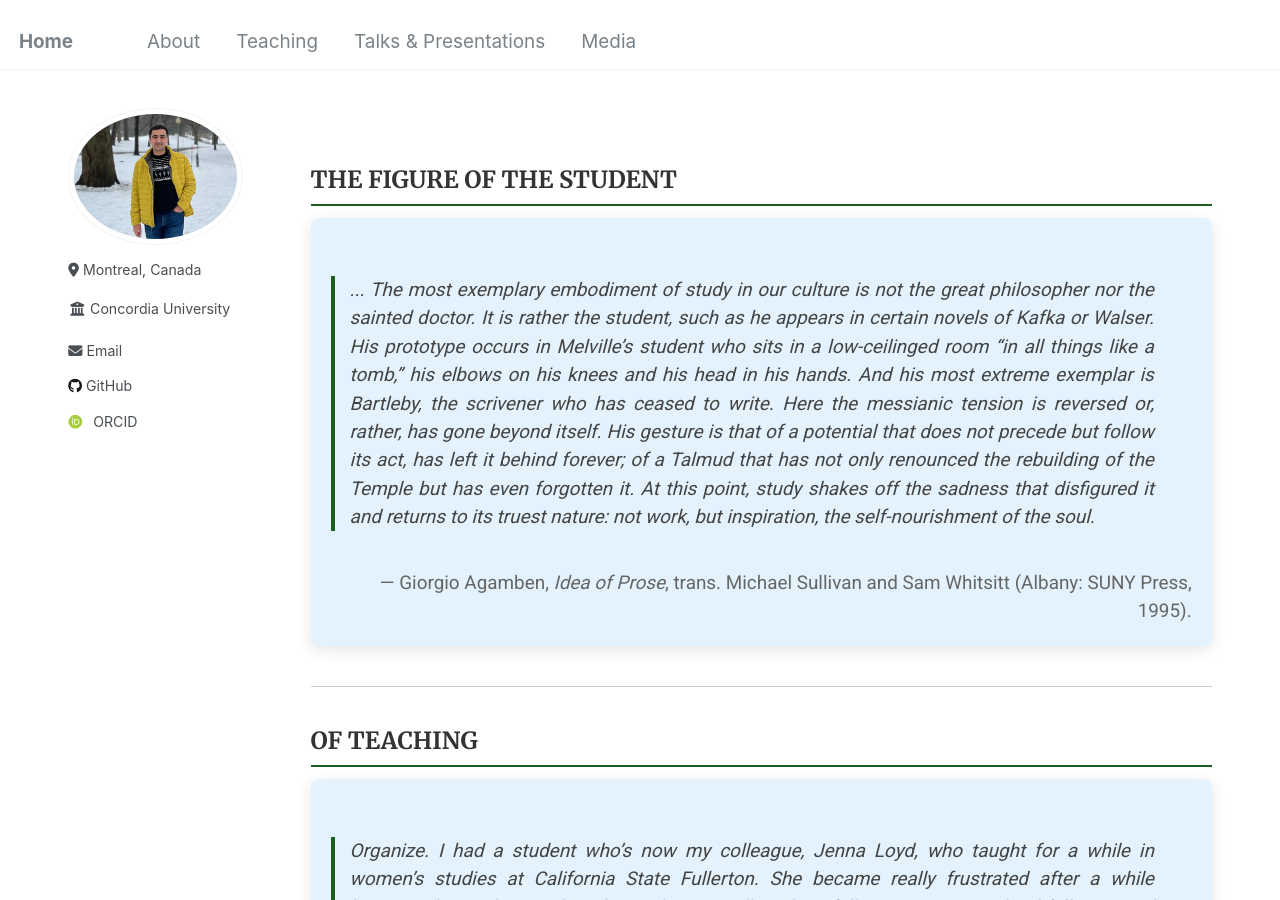
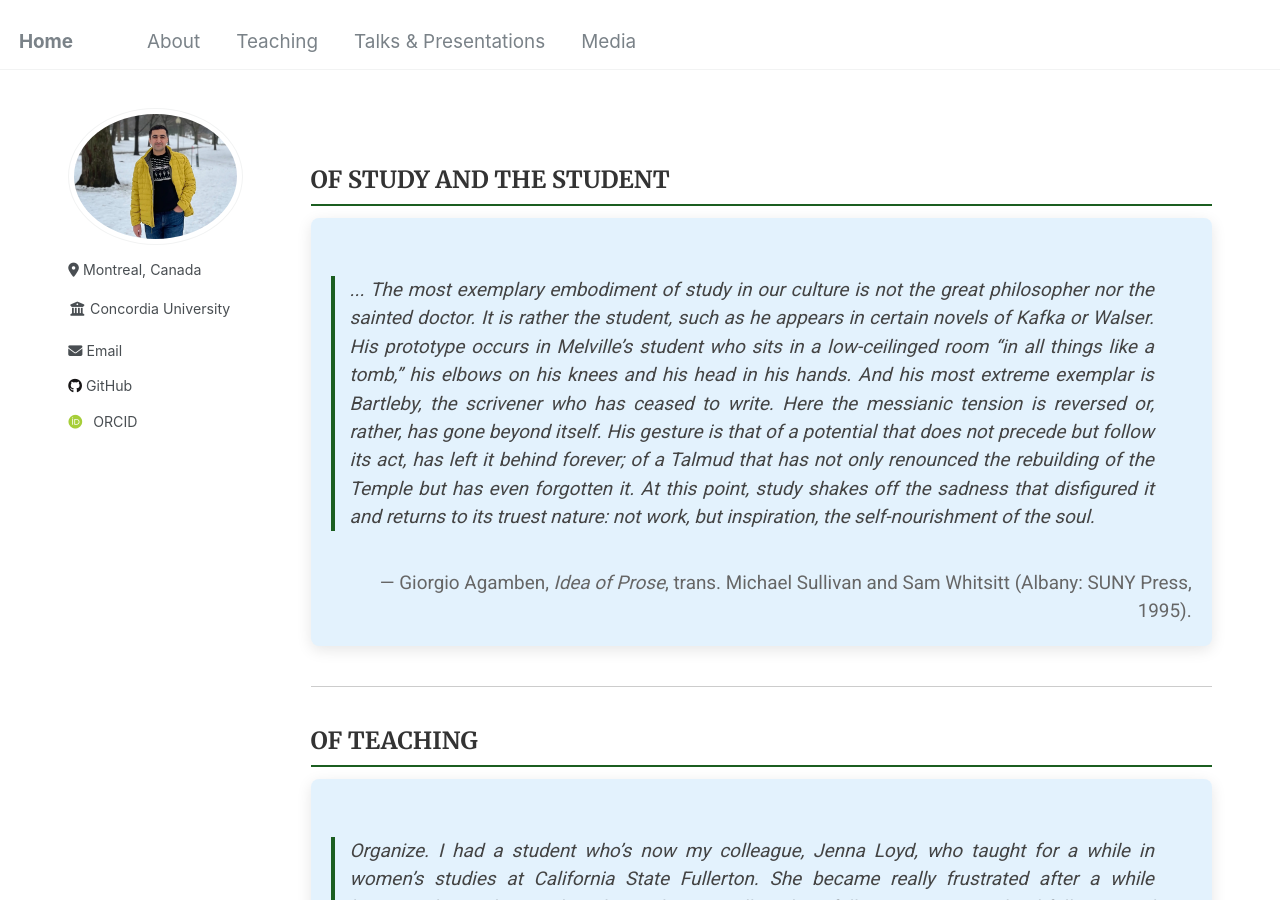
Before and after one commit to Mohsnmonji/mohsnmonji.github.io, a Jekyll site: the page built from _pages/teaching.md, in a window 1280 px wide and 900 px high. Built offline with Jekyll 4.4.1, drawn with Linux system fonts in a browser that asks for light colours; some web fonts are replaced.

Commit message:
Update teaching.md

```diff
--- a/_pages/teaching.md
+++ b/_pages/teaching.md
@@ -62,7 +62,7 @@ author_profile: true
 </style>
 
 <div class="teaching-section">
-  <h2>THE FIGURE OF THE STUDENT</h2>
+  <h2>OF STUDY AND THE STUDENT</h2>
   <div class="teaching-card">
     <blockquote style="font-style: italic; border-left: 4px solid #1B5E20; padding-left: 15px; color: #444;">
       ... The most exemplary embodiment of study in our culture is not the great philosopher nor the sainted doctor. It is rather the student, such as he appears in certain novels of Kafka or Walser. His prototype occurs in Melville’s student who sits in a low-ceilinged room “in all things like a tomb,” his elbows on his knees and his head in his hands. And his most extreme exemplar is Bartleby, the scrivener who has ceased to write. Here the messianic tension is reversed or, rather, has gone beyond itself. His gesture is that of a potential that does not precede but follow its act, has left it behind forever; of a Talmud that has not only renounced the rebuilding of the Temple but has even forgotten it. At this point, study shakes off the sadness that disfigured it and returns to its truest nature: not work, but inspiration, the self-nourishment of the soul.
```
